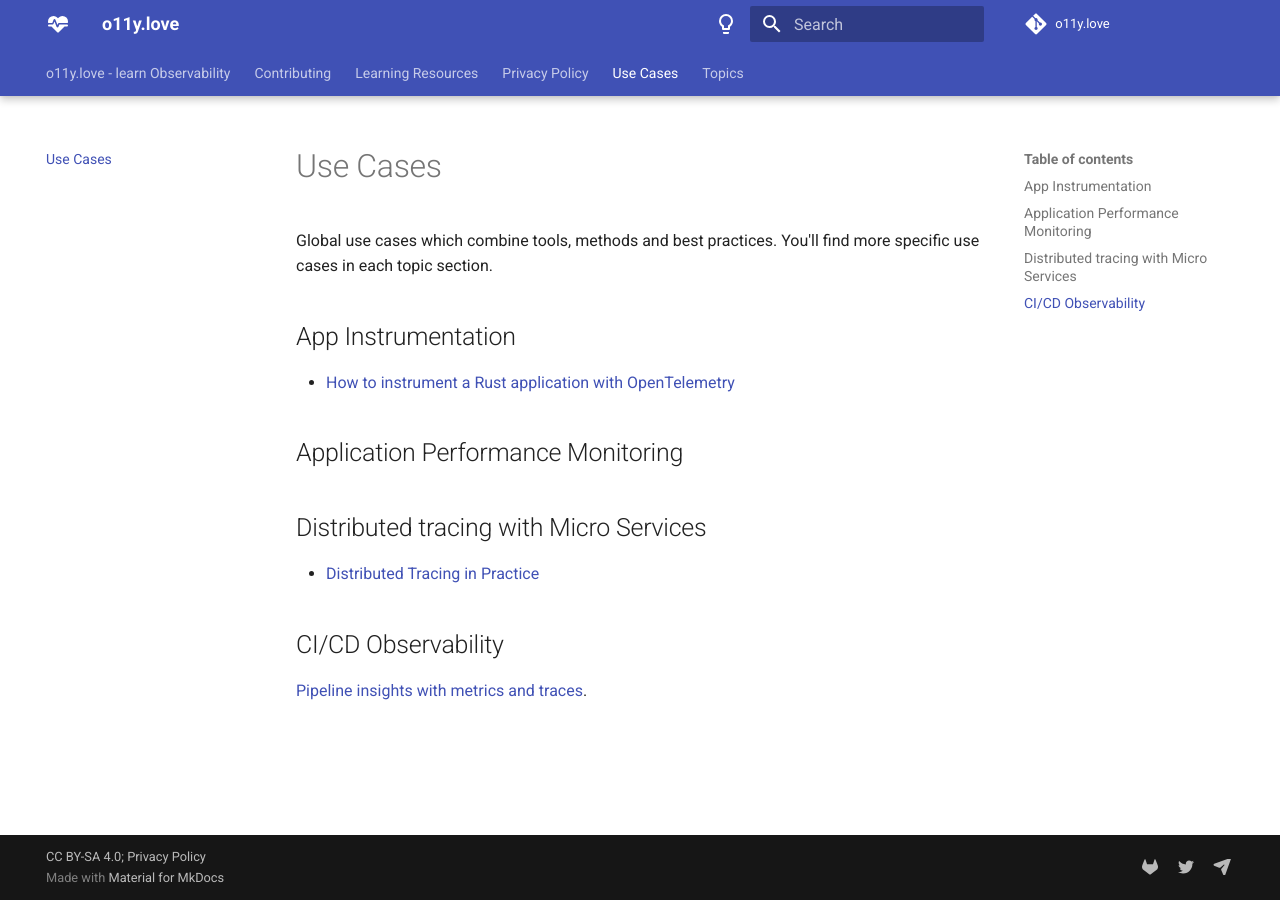
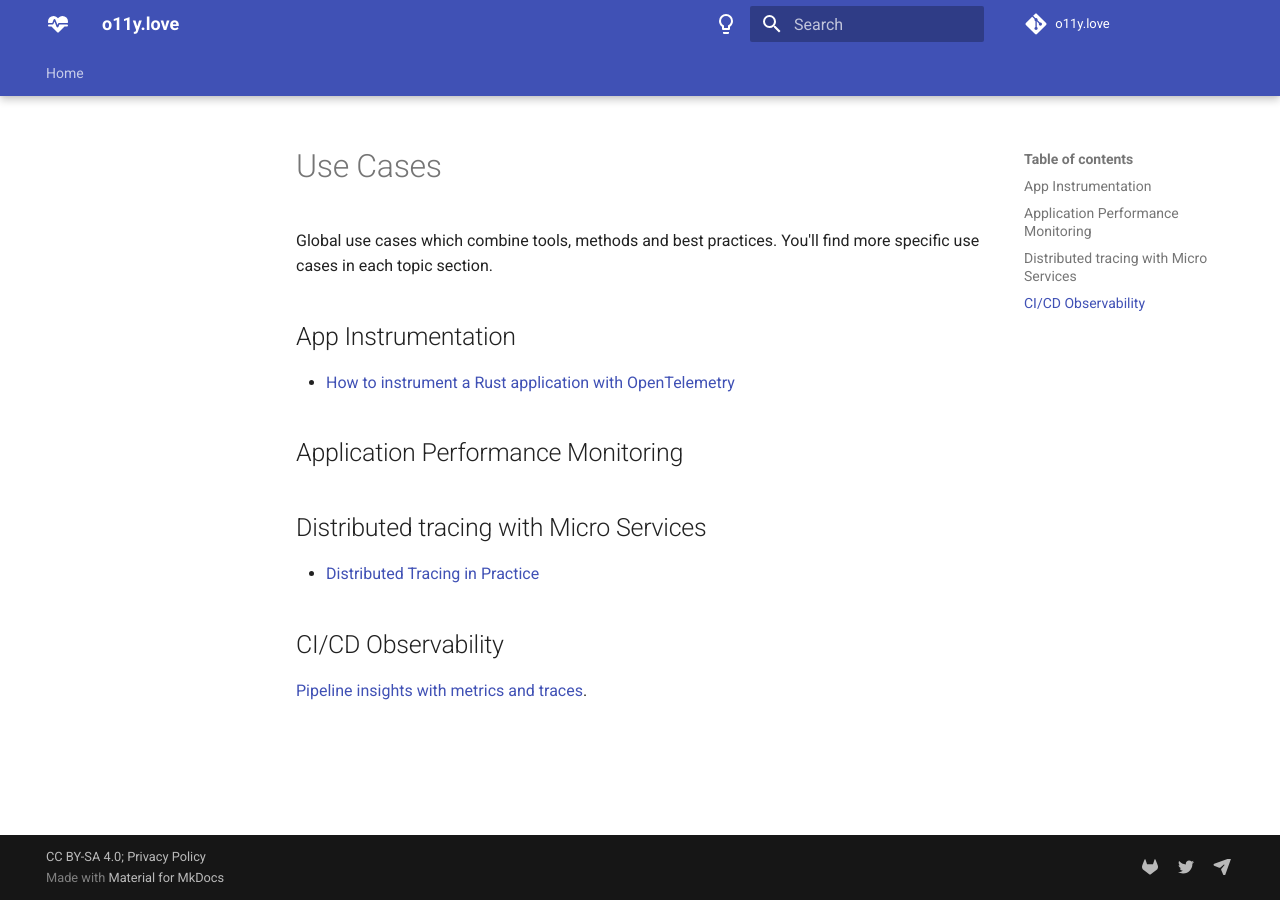
Before and after one commit to Morikoi/asteroid-blaster, an MkDocs documentation site: the page built from docs/use-cases.md, in a window 1280 px wide. Built offline with MkDocs 1.6.1 and Material for MkDocs 9.7.7, drawn with Linux system fonts in a browser that asks for light colours; comment, search, counter and statistics services are not loaded; part of the change alters nothing that is shown.

```diff
--- a/mkdocs.yml
+++ b/mkdocs.yml
@@ -95,3 +95,9 @@ markdown_extensions:
 # https://squidfunk.github.io/mkdocs-material/setup/setting-up-social-cards/
 plugins:
   - search
+  - social
+
+# Navigation
+nav:
+  - Home:
+    - Int
```
